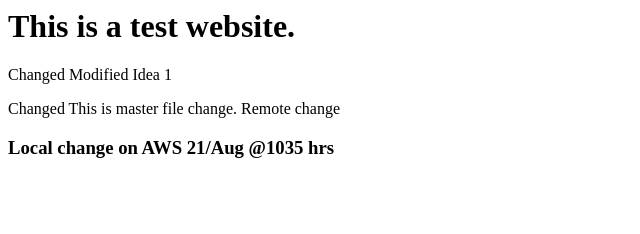
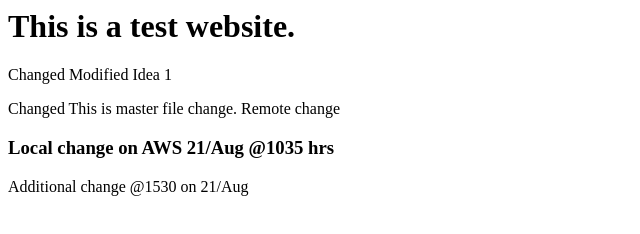
Before and after one commit to svarnpathare/webapp, a plain HTML site: page index.html in a window 1280 px wide. Shown: the whole page, without its empty margins (0-640 px from the left). Drawn offline with Linux system fonts and the light colour scheme.

Commit message:
Test merge

```diff
--- a/index.html
+++ b/index.html
@@ -6,5 +6,5 @@ Modified Idea 1</p>
 This is master file change.
 Remote change</p>
 <h3> Local change on AWS 21/Aug @1035 hrs </h3>
-
+<p> Additional change @1530 on 21/Aug </p>
 </html>
```
